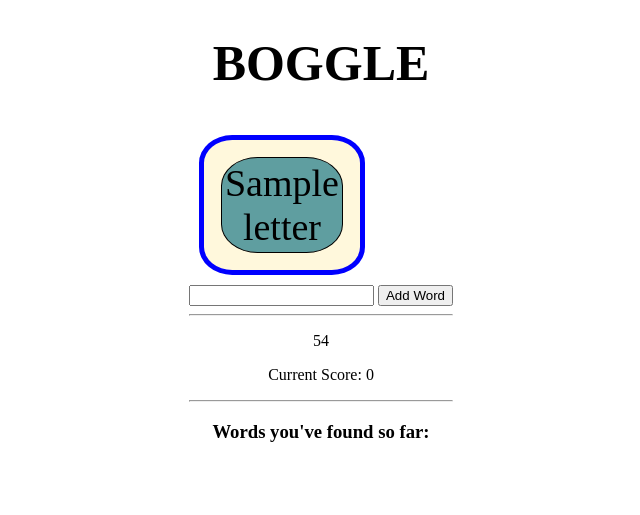
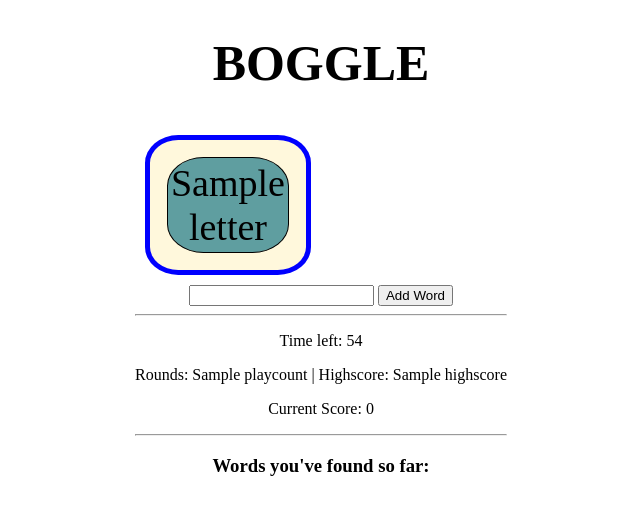
Before and after one commit to dmcconeghy/dmcconeghy.github.io, a Flask app: template flask/flask-boggle/templates/boggle.html in a window 1280 px wide. Shown: the top 515 px of the page, without its empty margins (319-959 px from the left). Run offline with Flask 2, Linux system fonts and the light colour scheme; the template is opened without the code that fills it: most values are stand-ins (such as "Sample title", 1, 10 or a date in 2020); parts of the project's set-up code (start-up, migrations or seed data) failed here and were passed over.

Commit message:
Adds restart functionality, tracks playcount

```diff
--- a/flask/flask-boggle/app.py
+++ b/flask/flask-boggle/app.py
@@ -25,15 +25,31 @@ def boggle_start():
 
     board = boggle_game.make_board()
     session["board"] = board
+    highscore = session.get("highscore", 0)
+    playcount = session.get("playcount", 0)
 
-    return render_template("boggle.html", board=board)
+    return render_template("boggle.html", board=board, highscore=highscore, playcount=playcount)
 
 @app.route("/validate")
 def validate_submission():
     """ Check the dictionary for the submitted word.
         Returns JSON for JS use.
     """
-    # Unclear why "submitted-word" doesn't work here but "word" does
+    # Unclear why input name "submitted-word" doesn't work here but class "word" does
     check = boggle_game.check_valid_word(session["board"], request.args["word"])
 
     return jsonify({'result': check})
+
+@app.route("/set-score", methods=["POST"])
+def set_score():
+    """Score and plays handler"""
+    score = request.json["score"]
+    highscore = session.get("highscore", 0)
+    playcount = session.get("playcount", 0)
+
+    #update playcount, score/highscore
+    session['playcount'] = playcount + 1
+    session['highscore'] = max(score, highscore)
+
+
+    return jsonify(newRecord = score > highscore)
--- a/flask/flask-boggle/static/app.js
+++ b/flask/flask-boggle/static/app.js
@@ -58,14 +58,26 @@ class Boggle {
         if (this.time === 0) {
             clearInterval(this.timer)
             await this.gameOver();
+            $("#timer", this.board).text("Time's up!");
         }
     }
 
     async gameOver() {
         //hide the input for new words
-        $(".submit-word", this.board).hid();
-        //use axios to save/report scores
+        $(".submit-word", this.board).hide();
 
+        //take the current score and pass it to the /set-score route
+        const response = await axios.post("/set-score", { score : this.score });
+
+        //if the response is a new high score, celebrate. Otherwise report score as final.
+        if (response.data.newRecord) {
+            this.showMessages(`New High Score! ${this.score}`, "ok");
+        } else {
+            this.showMessages(`Final Score is ${this.score}`, "ok")
+        }
+
+        const $restartbutton = $("#hud").append($('<button >RESTART</button>'))
+        $restartbutton.on("click", () => location.reload())
     }
     //This event handler validates submissions
     // It checks if the entry is not empty or not already present in found wordbank
--- a/flask/flask-boggle/templates/boggle.html
+++ b/flask/flask-boggle/templates/boggle.html
@@ -24,7 +24,8 @@
         </form>
         <hr>
         <div id="hud">
-            <p id="timer"></p>
+            <p>Time left: <span id="timer"></span></p>
+            <p id="highscore">Rounds: {{playcount}} | Highscore: {{ highscore }}</p>
             <p id="score">Current Score: 0</p>
 
             <p class="msg"><!-- JS to handle messages inserted here --></p>
```
